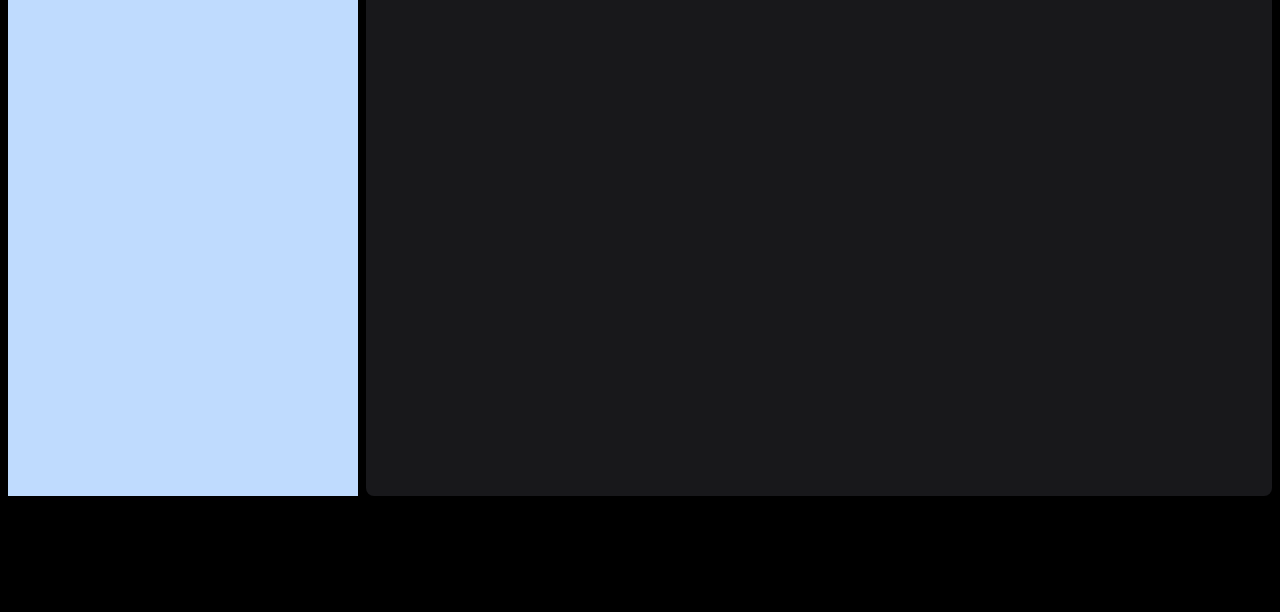
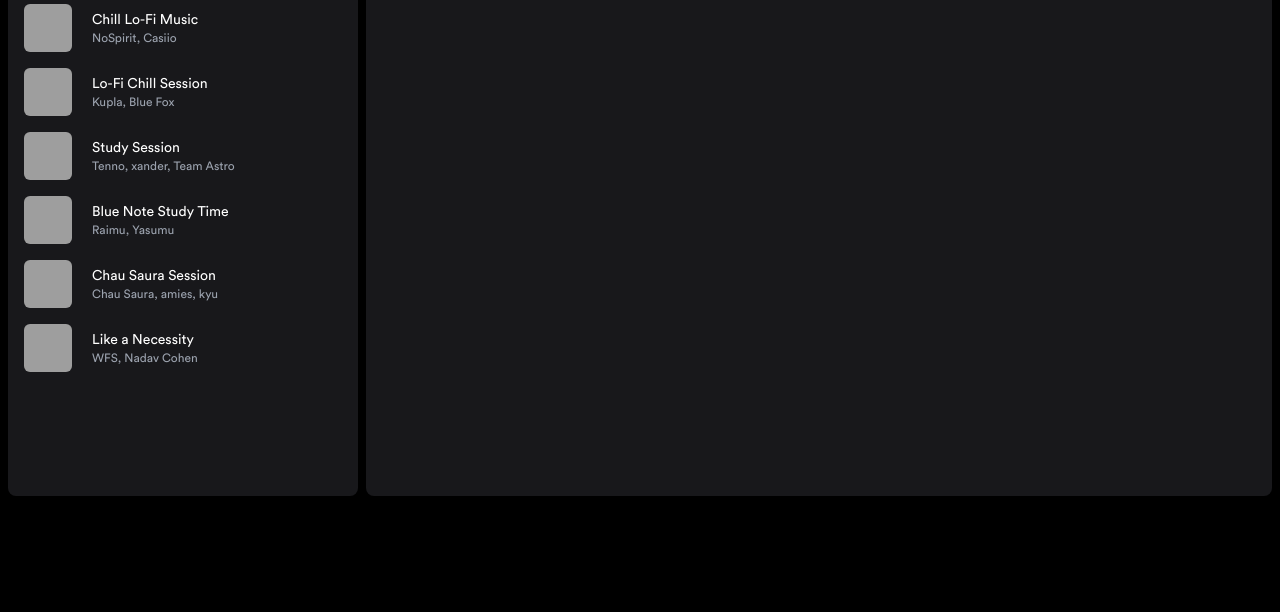
Before and after one commit to GastonVidart/Curso-Astro, an Astro site: page / in a window 1280 px wide. Shown: the part 188-800 px from the top of the page. Built offline with nearby package versions, Linux system fonts and the light colour scheme; Astro itself is replaced by a stand-in of ours; grey boxes are pictures that could not be loaded.

Commit message:
terminado aside menu inicial

```diff
--- a/src/components/AsideMenu.astro
+++ b/src/components/AsideMenu.astro
@@ -0,0 +1,31 @@
+---
+import LibraryIcon from "@/icons/Library.astro";
+import HomeIcon from "@/icons/Home.astro";
+import SearchIcon from "@/icons/Search.astro";
+import AsideMenuItem from "./AsideMenuItem.astro";
+
+import { playlists } from "@/lib/data.ts";
+import AsideMenuCard from "./AsideMenuCard.astro";
+---
+
+<nav class="flex flex-col flex-1 gap-2">
+  <div class="bg-zinc-900 rounded-lg p-2">
+    <ul>
+      <AsideMenuItem href="/">
+        <HomeIcon /> Inicio
+      </AsideMenuItem>
+      <AsideMenuItem href="/#">
+        <SearchIcon /> Buscar
+      </AsideMenuItem>
+    </ul>
+  </div>
+
+  <div class="bg-zinc-900 rounded-lg p-2 flex-1">
+    <ul>
+      <AsideMenuItem href="/">
+        <LibraryIcon /> Tu Biblioteca
+      </AsideMenuItem>
+      {playlists.map((playlist) => <AsideMenuCard playlist={playlist} />)}
+    </ul>
+  </div>
+</nav>
--- /dev/null
+++ b/src/components/AsideMenuCard.astro
@@ -0,0 +1,33 @@
+---
+import type { Playlist } from "@/lib/data";
+
+interface Props {
+  playlist: Playlist;
+}
+
+const { playlist } = Astro.props;
+
+const { id, albumId, artists, color, cover, title } = playlist;
+const artistsString = artists.join(", "); //Usar Intl.ListFormat
+---
+
+<a
+  href={`/playlist/${id}`}
+  class="playlist-item flex relative p-2 overflow-hidden items-center gap-5 rounded-md hover:bg-zinc-800"
+>
+  <picture class="h-12 w-12 flex-none">
+    <img
+      src={cover}
+      alt={`Cover of ${title} by ${artistsString}`}
+      class="object-cover w-full h-full rounded-md"
+    />
+  </picture>
+  <div class="flex flex-auto flex-col truncate">
+    <h4 class="text-white text-sm">
+      {title}
+    </h4>
+    <span class="text-xs text-gray-400">
+      {artistsString}
+    </span>
+  </div>
+</a>
--- /dev/null
+++ b/src/components/AsideMenuItem.astro
@@ -0,0 +1,15 @@
+---
+interface Props {
+  href?: string;
+}
+
+const { href } = Astro.props;
+---
+
+<li>
+  <a
+  class="flex gap-4 text-zinc-400 hover:text-zinc-100 items-center py-3 px-5 font-medium transition"
+   href={href}>
+    <slot />
+  </a>
+</li>
--- a/src/layouts/Layout.astro
+++ b/src/layouts/Layout.astro
@@ -1,5 +1,5 @@
 ---
-import AsideMenu from "../components/AsideMenu.astro"
+import AsideMenu from "../components/AsideMenu.astro";
 
 interface Props {
   title: string;
@@ -18,16 +18,19 @@ const { title } = Astro.props;
     <meta name="generator" content={Astro.generator} />
     <title>{title}</title>
   </head>
+
   <body id="app" class="relative h-screen p-2 gap-2">
-    <aside class="[grid-area:aside] flex-col flex overflow-y-auto bg-blue-200">
-			<AsideMenu />
-		</aside>
+    <aside class="[grid-area:aside] flex-col flex overflow-y-auto">
+      <AsideMenu />
+    </aside>
+
     <main class="[grid-area:main] rounded-lg bg-zinc-900 overflow-y-auto">
+      <slot />
+    </main>
 
-		</main>
     <footer class="[grid-area:player] min-h-[100px]"></footer>
-    <slot />
   </body>
+
   <style>
     #app {
       display: grid;
@@ -40,8 +43,48 @@ const { title } = Astro.props;
   </style>
   <style is:global>
     html {
-      font-family: system-ui, sans-serif;
+      font-family: "CircularStd", system-ui, sans-serif;
       background: #000;
+    }
+
+    @font-face {
+      font-family: "CircularStd";
+      src: url("/fonts/CircularStd-Medium.woff2") format("woff2");
+      font-weight: 500;
+      font-style: normal;
+      font-display: swap;
+    }
+
+    @font-face {
+      font-family: "CircularStd";
+      src: url("/fonts/CircularStd-Book.woff2") format("woff2");
+      font-weight: 400;
+      font-style: normal;
+      font-display: swap;
+    }
+
+    @font-face {
+      font-family: "CircularStd";
+      src: url("/fonts/CircularStd-Light.woff2") format("woff2");
+      font-weight: 300;
+      font-style: normal;
+      font-display: swap;
+    }
+
+    @font-face {
+      font-family: "CircularStd";
+      src: url("/fonts/CircularStd-Bold.woff2") format("woff2");
+      font-weight: 700;
+      font-style: normal;
+      font-display: swap;
+    }
+
+    @font-face {
+      font-family: "CircularStd";
+      src: url("/fonts/CircularStd-Black.woff2") format("woff2");
+      font-weight: 900;
+      font-style: normal;
+      font-display: swap;
     }
   </style>
 </html>
--- /dev/null
+++ b/src/lib/colors.ts
@@ -0,0 +1,14 @@
+export const colors = {
+  red: { accent: "#da2735", dark: "#7f1d1d" },
+  orange: { accent: "#cc5400", dark: "#7c2d12" },
+  yellow: { accent: "#ffae00", dark: "#78350f" },
+  green: { accent: "#21c872", dark: "#14532d" },
+  teal: { accent: "#2ee9d7", dark: "#134e4a" },
+  blue: { accent: "#1e3a8a", dark: "#1e3a8a" },
+  indigo: { accent: "#394bd5", dark: "#312e81" },
+  purple: { accent: "#df24ff", dark: "#581c87" },
+  pink: { accent: "#f33b73", dark: "#831843" },
+  emerald: { accent: "#0c6e54", dark: "#064e3b" },
+  rose: { accent: "#ed2377", dark: "#871b48" },
+  gray: { accent: "#555555", dark: "#27272a" },
+};
--- /dev/null
+++ b/src/lib/data.ts
@@ -0,0 +1,321 @@
+import { colors } from "./colors";
+
+export interface Playlist {
+  id: string;
+  albumId: number;
+  title: string;
+  color: (typeof colors)[keyof typeof colors];
+  cover: string;
+  artists: string[];
+}
+
+export const playlists: Playlist[] = [
+  {
+    id: '1',
+    albumId: 1,
+    title: "Chill Lo-Fi Music",
+    color: colors.yellow,
+    cover:
+      "https://vinyl.lofirecords.com/cdn/shop/products/VINYL_MORNING_COFFEE_4-min.png?v=1680526353",
+    artists: ["NoSpirit", "Casiio"],
+  },
+  {
+    id: '2',
+    albumId: 2,
+    title: "Lo-Fi Chill Session",
+    color: colors.green,
+    cover:
+      "https://vinyl.lofirecords.com/cdn/shop/files/2amsynth-vinyl.png?v=1693312187",
+    artists: ["Kupla", "Blue Fox"],
+  },
+  {
+    id: '3',
+    albumId: 3,
+    title: "Study Session",
+    color: colors.rose,
+    cover:
+      "https://f4.bcbits.com/img/a1435058381_65.jpg",
+    artists: ["Tenno", "xander", "Team Astro"],
+  },
+  {
+    id: '4',
+    albumId: 4,
+    title: "Blue Note Study Time",
+    color: colors.blue,
+    cover:
+      "https://f4.bcbits.com/img/a1962013209_16.jpg",
+    artists: ["Raimu", "Yasumu"],
+  },
+  {
+    id: '5',
+    albumId: 5,
+    title: "Chau Saura Session",
+    color: colors.purple,
+    cover:
+      "https://f4.bcbits.com/img/a2793859494_16.jpg",
+    artists: ["Chau Saura", "amies", "kyu"],
+  },
+  {
+    id: '6',
+    albumId: 6,
+    title: "Like a Necessity",
+    color: colors.orange,
+    cover:
+      "https://f4.bcbits.com/img/a0363730459_16.jpg",
+    artists: ["WFS", "Nadav Cohen"],
+  },
+];
+
+export const morePlaylists = playlists.map((item) => ({
+  ...item,
+  id: item.id + "_more",
+}))
+
+export const sidebarPlaylists = playlists.map((item) => ({
+  ...item,
+  id: item.id + "_side",
+}))
+
+export const allPlaylists = [
+  ...playlists,
+  ...morePlaylists,
+  ...sidebarPlaylists,
+]
+
+export interface Song {
+  id: number;
+  albumId: number;
+  title: string;
+  image: string;
+  artists: string[];
+  album: string;
+  duration: string;
+}
+
+export const songs: Song[] = [
+  {
+    "id": 1,
+    "albumId": 1,
+    "title": "Moonlit Walk",
+    "image": `https://vinyl.lofirecords.com/cdn/shop/products/VINYL_MORNING_COFFEE_4-min.png?v=1680526353`,
+    "artists": ["LoFi Dreamer"],
+    "album": "Chill Lo-Fi Music",
+    "duration": "3:12"
+  },
+  {
+    "id": 2,
+    "albumId": 1,
+    "title": "Coffee Daze",
+    "image": `https://vinyl.lofirecords.com/cdn/shop/products/VINYL_MORNING_COFFEE_4-min.png?v=1680526353`,
+    "artists": ["LoFi Dreamer"],
+    "album": "Chill Lo-Fi Music",
+    "duration": "4:07"
+  },
+  {
+    "id": 3,
+    "albumId": 1,
+    "title": "Skyline Serenade",
+    "image": `https://vinyl.lofirecords.com/cdn/shop/products/VINYL_MORNING_COFFEE_4-min.png?v=1680526353`,
+    "artists": ["LoFi Dreamer"],
+    "album": "Chill Lo-Fi Music",
+    "duration": "3:50"
+  },
+  {
+    "id": 4,
+    "albumId": 1,
+    "title": "Urban Echoes",
+    "image": `https://vinyl.lofirecords.com/cdn/shop/products/VINYL_MORNING_COFFEE_4-min.png?v=1680526353`,
+    "artists": ["LoFi Dreamer"],
+    "album": "Chill Lo-Fi Music",
+    "duration": "3:30"
+  },
+  {
+    "id": 5,
+    "albumId": 1,
+    "title": "Night's End",
+    "image": `https://vinyl.lofirecords.com/cdn/shop/products/VINYL_MORNING_COFFEE_4-min.png?v=1680526353`,
+    "artists": ["LoFi Dreamer"],
+    "album": "Chill Lo-Fi Music",
+    "duration": "4:20"
+  },
+  {
+    "id": 1,
+    "albumId": 2,
+    "title": "Silent Rain",
+    "image": `https://vinyl.lofirecords.com/cdn/shop/files/2amsynth-vinyl.png?v=1693312187`,
+    "artists": ["Urban Nocturne"],
+    "album": "Midnight Tales",
+    "duration": "3:40"
+  },
+  {
+    "id": 2,
+    "albumId": 2,
+    "title": "Lost Pages",
+    "image": `https://vinyl.lofirecords.com/cdn/shop/files/2amsynth-vinyl.png?v=1693312187`,
+    "artists": ["Urban Nocturne"],
+    "album": "Midnight Tales",
+    "duration": "3:20"
+  },
+  {
+    "id": 3,
+    "albumId": 2,
+    "title": "Midnight Tales",
+    "image": `https://vinyl.lofirecords.com/cdn/shop/files/2amsynth-vinyl.png?v=1693312187`,
+    "artists": ["Urban Nocturne"],
+    "album": "Midnight Tales",
+    "duration": "3:50"
+  },
+  {
+    "id": 4,
+    "albumId": 2,
+    "title": "City Lights",
+    "image": `https://vinyl.lofirecords.com/cdn/shop/files/2amsynth-vinyl.png?v=1693312187`,
+    "artists": ["Urban Nocturne"],
+    "album": "Midnight Tales",
+    "duration": "3:30"
+  },
+  {
+    "id": 5,
+    "albumId": 2,
+    "title": "Night Drive",
+    "image": `https://vinyl.lofirecords.com/cdn/shop/files/2amsynth-vinyl.png?v=1693312187`,
+    "artists": ["Urban Nocturne"],
+    "album": "Midnight Tales",
+    "duration": "4:20"
+  },
+  {
+    "id": 1,
+    "albumId": 3,
+    "title": "Lunar",
+    "image": `https://f4.bcbits.com/img/a1435058381_65.jpg`,
+    "artists": ["Tenno"],
+    "album": "Study Session",
+    "duration": "3:40"
+  },
+  {
+    "id": 2,
+    "albumId": 3,
+    "title": "Go go go!",
+    "image": `https://f4.bcbits.com/img/a1435058381_65.jpg`,
+    "artists": ["Tenno"],
+    "album": "Study Session",
+    "duration": "3:20"
+  },
+  {
+    "id": 3,
+    "albumId": 3,
+    "title": "Keep focus!",
+    "image": `https://f4.bcbits.com/img/a1435058381_65.jpg`,
+    "artists": ["Tenno"],
+    "album": "Study Session",
+    "duration": "2:40"
+  },
+  {
+    "id": 4,
+    "albumId": 3,
+    "title": "JavaScript is the way",
+    "image": `https://f4.bcbits.com/img/a1435058381_65.jpg`,
+    "artists": ["Tenno"],
+    "album": "Study Session",
+    "duration": "3:10"
+  },
+  {
+    "id": 5,
+    "albumId": 3,
+    "title": "No more TypeScript for me",
+    "image": `https://f4.bcbits.com/img/a1435058381_65.jpg`,
+    "artists": ["Tenno"],
+    "album": "Study Session",
+    "duration": "2:10"
+  },
+  {
+    "id": 1,
+    "albumId": 4,
+    "title": "Lunar",
+    "image": "https://f4.bcbits.com/img/a1962013209_16.jpg",
+    "artists": ["Tenno"],
+    "album": "Study Session",
+    "duration": "3:40"
+  },
+  {
+    "id": 2,
+    "albumId": 4,
+    "title": "Go go go!",
+    "image": "https://f4.bcbits.com/img/a1962013209_16.jpg",
+    "artists": ["Tenno"],
+    "album": "Study Session",
+    "duration": "3:20"
+  },
+  {
+    "id": 3,
+    "albumId": 4,
+    "title": "Keep focus!",
+    "image": "https://f4.bcbits.com/img/a1962013209_16.jpg",
+    "artists": ["Tenno"],
+    "album": "Study Session",
+    "duration": "2:40"
+  },
+  {
+    "id": 4,
+    "albumId": 4,
+    "title": "JavaScript is the way",
+    "image": "https://f4.bcbits.com/img/a1962013209_16.jpg",
+    "artists": ["Tenno"],
+    "album": "Study Session",
+    "duration": "3:10"
+  },
+  {
+    "id": 5,
+    "albumId": 4,
+    "title": "No more TypeScript for me",
+    "image": "https://f4.bcbits.com/img/a1962013209_16.jpg",
+    "artists": ["Tenno"],
+    "album": "Study Session",
+    "duration": "2:10"
+  },
+  {
+    "id": 1,
+    "albumId": 5,
+    "title": "Moonlit Walk",
+    "image": "https://f4.bcbits.com/img/a2793859494_16.jpg",
+    "artists": ["LoFi Dreamer"],
+    "album": "Chill Lo-Fi Music",
+    "duration": "3:12"
+  },
+  {
+    "id": 2,
+    "albumId": 5,
+    "title": "Coffee Daze",
+    "image": "https://f4.bcbits.com/img/a2793859494_16.jpg",
+    "artists": ["LoFi Dreamer"],
+    "album": "Chill Lo-Fi Music",
+    "duration": "4:07"
+  },
+  {
+    "id": 3,
+    "albumId": 5,
+    "title": "Skyline Serenade",
+    "image": "https://f4.bcbits.com/img/a2793859494_16.jpg",
+    "artists": ["LoFi Dreamer"],
+    "album": "Chill Lo-Fi Music",
+    "duration": "3:50"
+  },
+  {
+    "id": 4,
+    "albumId": 5,
+    "title": "Urban Echoes",
+    "image": "https://f4.bcbits.com/img/a2793859494_16.jpg",
+    "artists": ["LoFi Dreamer"],
+    "album": "Chill Lo-Fi Music",
+    "duration": "3:30"
+  },
+  {
+    "id": 5,
+    "albumId": 5,
+    "title": "Night's End",
+    "image": "https://f4.bcbits.com/img/a2793859494_16.jpg",
+    "artists": ["LoFi Dreamer"],
+    "album": "Chill Lo-Fi Music",
+    "duration": "4:20"
+  },
+]
```
Also changed, not shown: tsconfig.json (+10 -1 lines).
